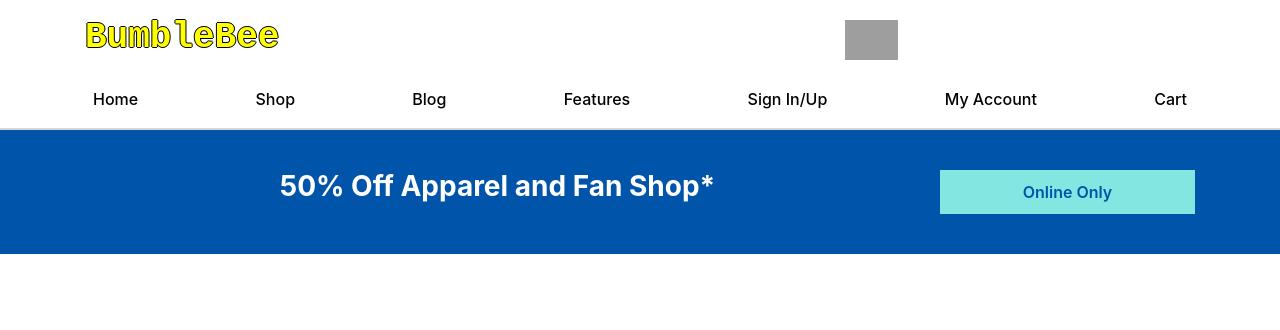
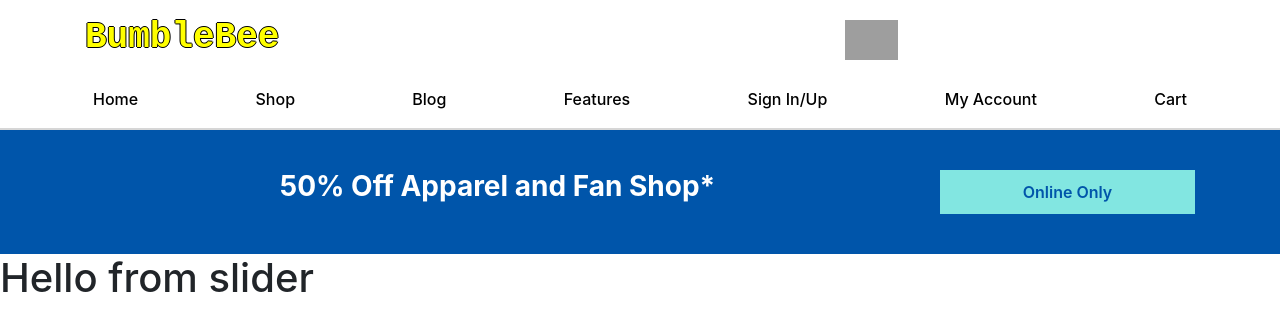
Before and after one commit to IAmNithi/ecommerce, a React (Create React App) app: page / in a window 1280 px wide. Shown: the top 330 px of the page. Built offline with nearby package versions, Linux system fonts and the light colour scheme; grey boxes are pictures that could not be loaded.

Commit message:
Added Slider.js

```diff
--- a/src/App.js
+++ b/src/App.js
@@ -2,11 +2,13 @@ import React from 'react';
 import './App.css';
 import Header from './Components/Header';
 import AddBanner from './Components/AddBanner';
+import Slider from './Components/Slider';
 function App() {
   return (
     <div className="App">
     <Header />
       <AddBanner />
+      <Slider />
     </div>
   );
 }
--- /dev/null
+++ b/src/Components/Slider.js
@@ -0,0 +1,11 @@
+import React, { Component } from 'react'
+
+export default class Slider extends Component {
+    render() {
+        return (
+            <div className="slider">
+                <h1>Hello from slider</h1>
+            </div>
+        )
+    }
+}
```
